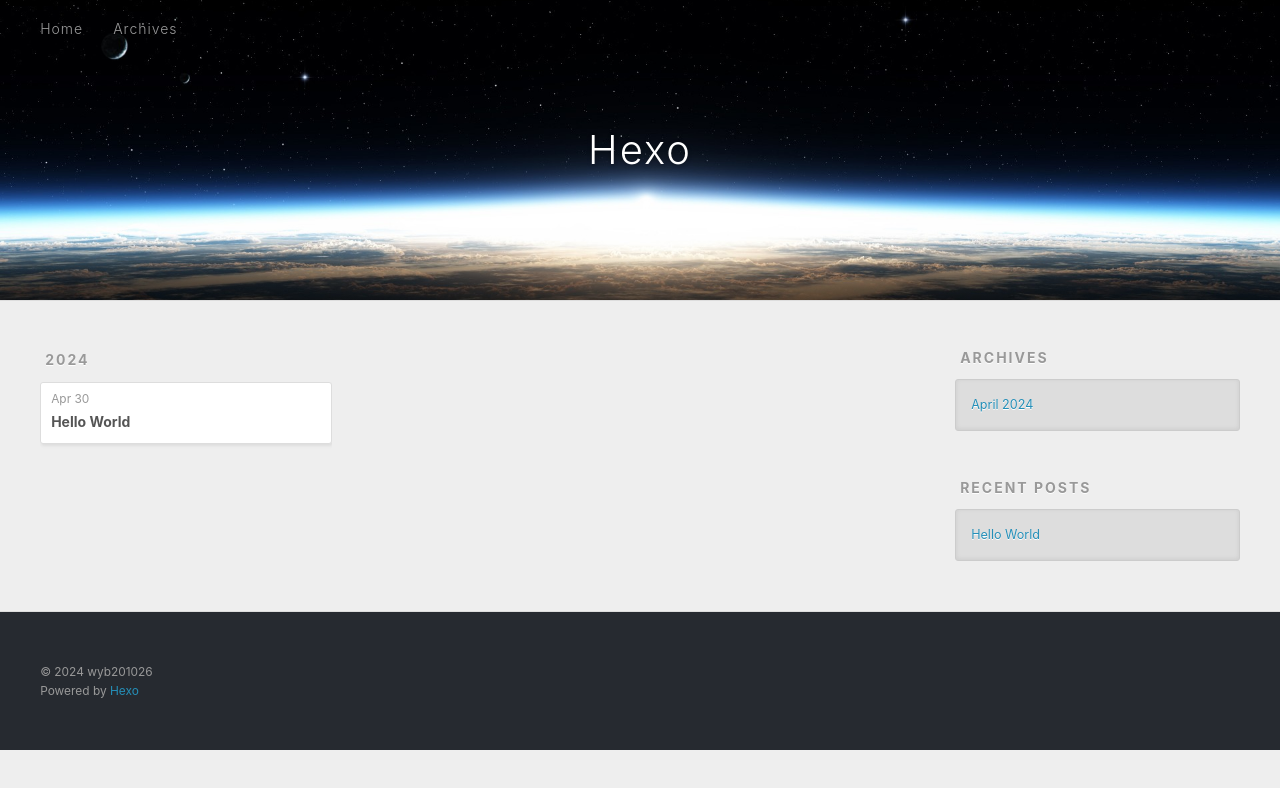
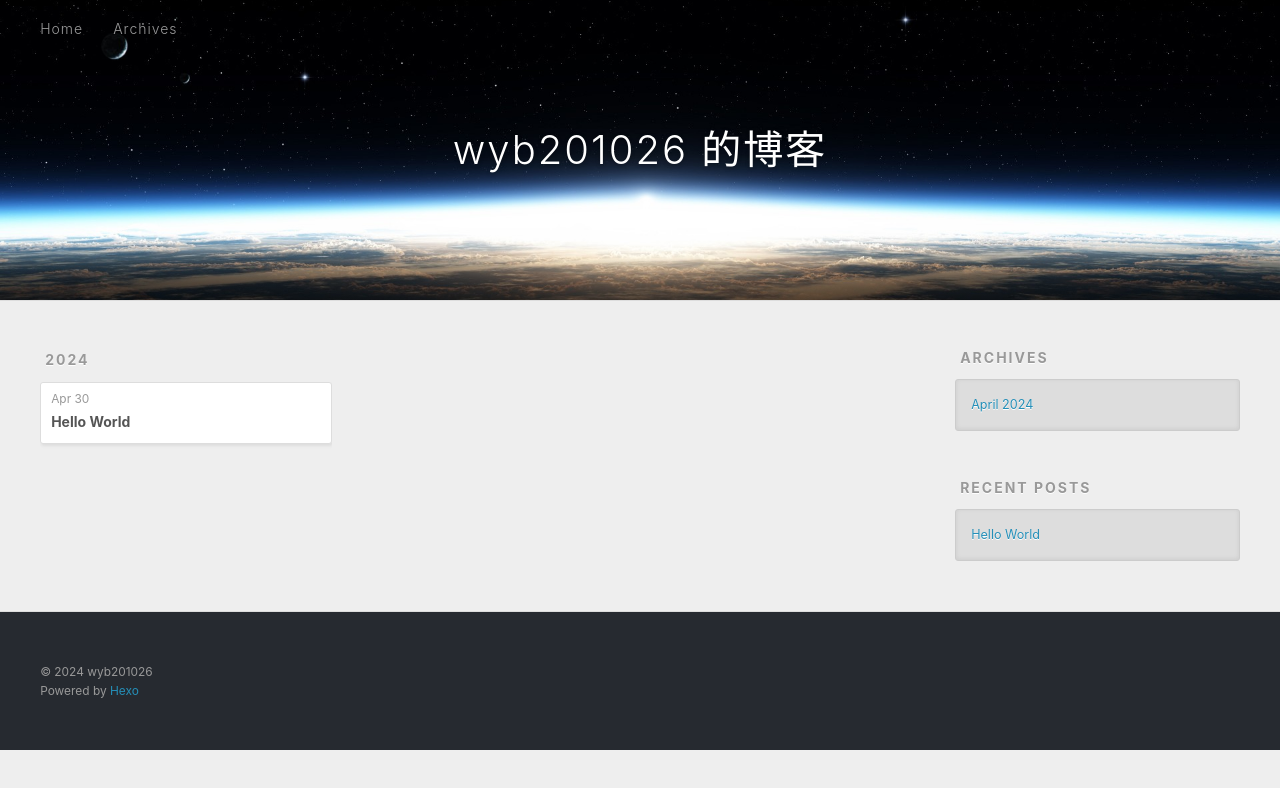
Before and after one commit to wyb201026/wyb201026.github.io, a plain HTML site: page archives/2024/04/index.html in a window 1280 px wide. Drawn offline with Linux system fonts and the light colour scheme.

Commit message:
Site updated: 2024-04-30 16:16:57

```diff
--- a/archives/2024/04/index.html
+++ b/archives/2024/04/index.html
@@ -4,17 +4,17 @@
   <meta charset="utf-8">
 
 
-  <title>Archives: 2024/4 | Hexo</title>
+  <title>Archives: 2024/4 | wyb201026 的博客</title>
   <meta name="viewport" content="width=device-width, initial-scale=1, shrink-to-fit=no">
   <meta property="og:type" content="website">
-<meta property="og:title" content="Hexo">
+<meta property="og:title" content="wyb201026 的博客">
 <meta property="og:url" content="http://example.com/archives/2024/04/index.html">
-<meta property="og:site_name" content="Hexo">
+<meta property="og:site_name" content="wyb201026 的博客">
 <meta property="og:locale" content="en_US">
 <meta property="article:author" content="wyb201026">
 <meta name="twitter:card" content="summary">
 
-    <link rel="alternate" href="/atom.xml" title="Hexo" type="application/atom+xml">
+    <link rel="alternate" href="/atom.xml" title="wyb201026 的博客" type="application/atom+xml">
 
 
     <link rel="shortcut icon" href="/favicon.png">
@@ -39,7 +39,7 @@
   <div id="header-outer" class="outer">
     <div id="header-title" class="inner">
       <h1 id="logo-wrap">
-        <a href="/" id="logo">Hexo</a>
+        <a href="/" id="logo">wyb201026 的博客</a>
       </h1>
 
     </div>
```
Also changed, not shown: 2024/04/30/hello-world/index.html (+4 -4 lines), archives/2024/index.html (+5 -5 lines), archives/index.html (+5 -5 lines), index.html (+5 -5 lines).
